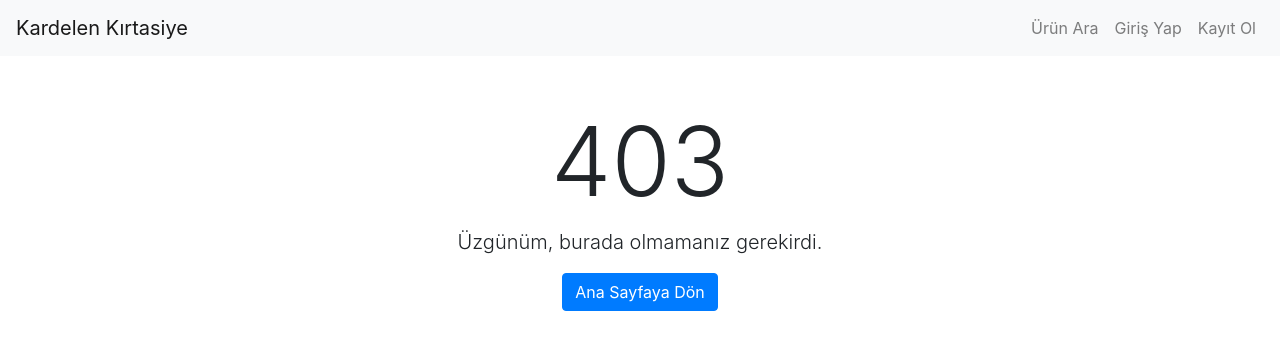
After one commit to KeremClsr/Urun-Tanitim-Sitesi, a Flask app: template Kırtasiyeci/microblog/app/templates/403.html in a window 1280 px wide. The commit adds this page. Shown: the top 350 px of the page. Run offline with Flask 3, Linux system fonts and the light colour scheme; the template is opened without the code that fills it, so the values that code supplies are empty; some libraries are stand-ins or nearby versions.

Commit message:
Düzenleme
Hata sayfaları ve bazı mesajlar yeniden düzenlendi.

```diff
--- a/Kırtasiyeci/microblog/app/errors.py
+++ b/Kırtasiyeci/microblog/app/errors.py
@@ -2,6 +2,10 @@ from flask import Blueprint, render_template
 from app import db
 
 bp = Blueprint('errors', __name__)
+
+@bp.app_errorhandler(403)
+def forbidden_error(error):
+    return render_template('403.html'), 403
 
 @bp.app_errorhandler(404)
 def not_found_error(error):
--- /dev/null
+++ b/Kırtasiyeci/microblog/app/templates/403.html
@@ -0,0 +1,9 @@
+{% extends "base.html" %}
+
+{% block content %}
+    <div class="container text-center mt-5">
+        <h1 class="display-1">403</h1>
+        <p class="lead">Üzgünüm, burada olmamanız gerekirdi.</p>
+        <a href="{{ url_for('index') }}" class="btn btn-primary">Ana Sayfaya Dön</a>
+    </div>
+{% endblock %}
--- a/Kırtasiyeci/microblog/app/templates/arama_sonuclari.html
+++ b/Kırtasiyeci/microblog/app/templates/arama_sonuclari.html
@@ -18,6 +18,6 @@
         {% endfor %}
         </div>
     {% else %}
-        <p>Arama sonucu bulunamadı.</p>
+        <p>Maalesef, ürün bulunamadı.</p>
     {% endif %}
 {% endblock %}
```
Also changed, not shown: Kırtasiyeci/microblog/app.db.
